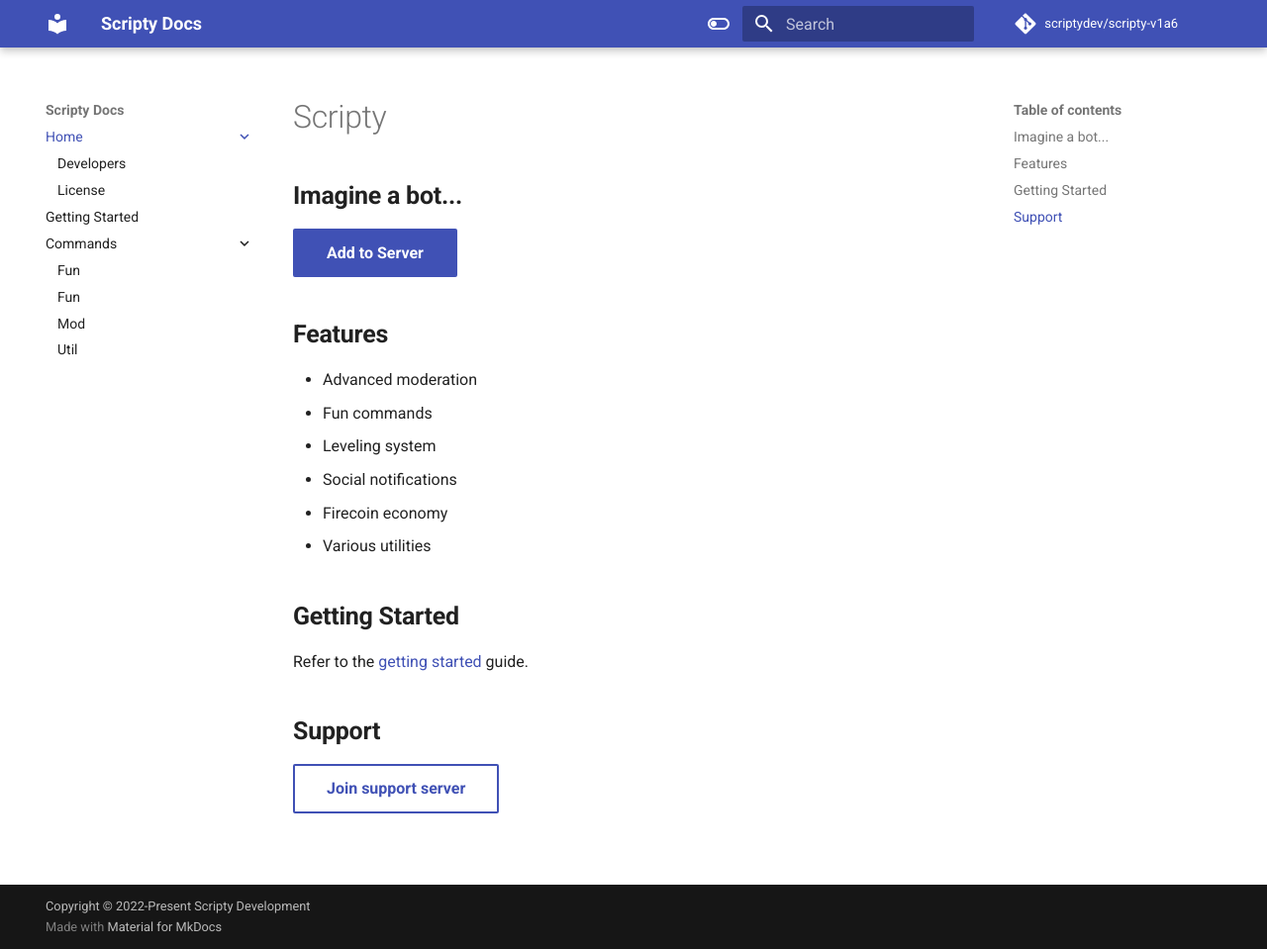
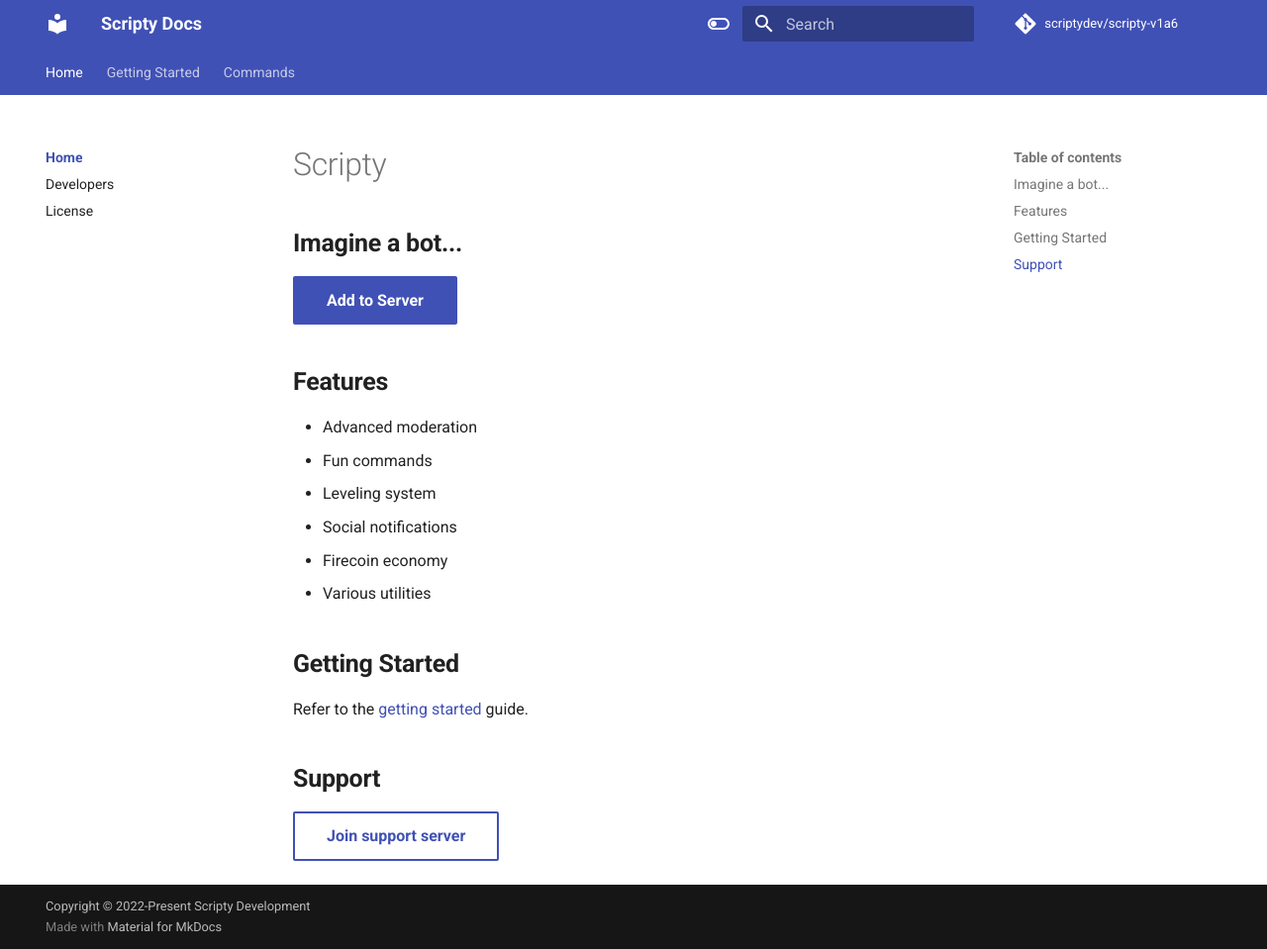
Before and after one commit to scriptydev/prescripty, an MkDocs documentation site: the page built from docs/index.md, in a window 1280 px wide and 959 px high. Shown: the whole window at 99% size. Built offline with MkDocs 1.6.1 and Material for MkDocs 9.7.7, drawn with Linux system fonts in a browser that asks for light colours; comment, search, counter and statistics services are not loaded.

Commit message:
Revert "Update nav again"
This reverts commit 9f12e0536a72bf3f7d216d4c5aa70303a956f6dc.

```diff
--- a/mkdocs.yml
+++ b/mkdocs.yml
@@ -10,6 +10,8 @@ theme:
   features:
     - navigation.expand
     - navigation.indexes
+    - navigation.sections
+    - navigation.tabs
     - navigation.top
     - search.suggest
     - search.share
```
